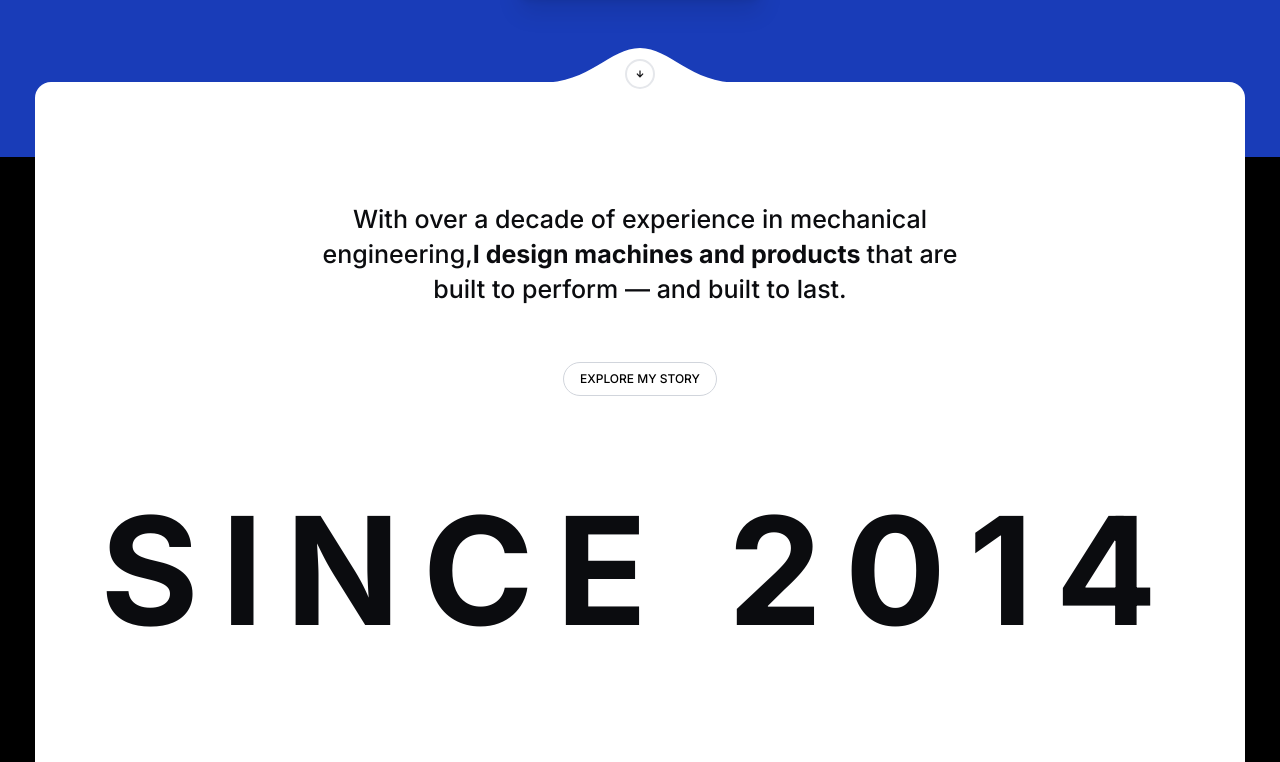
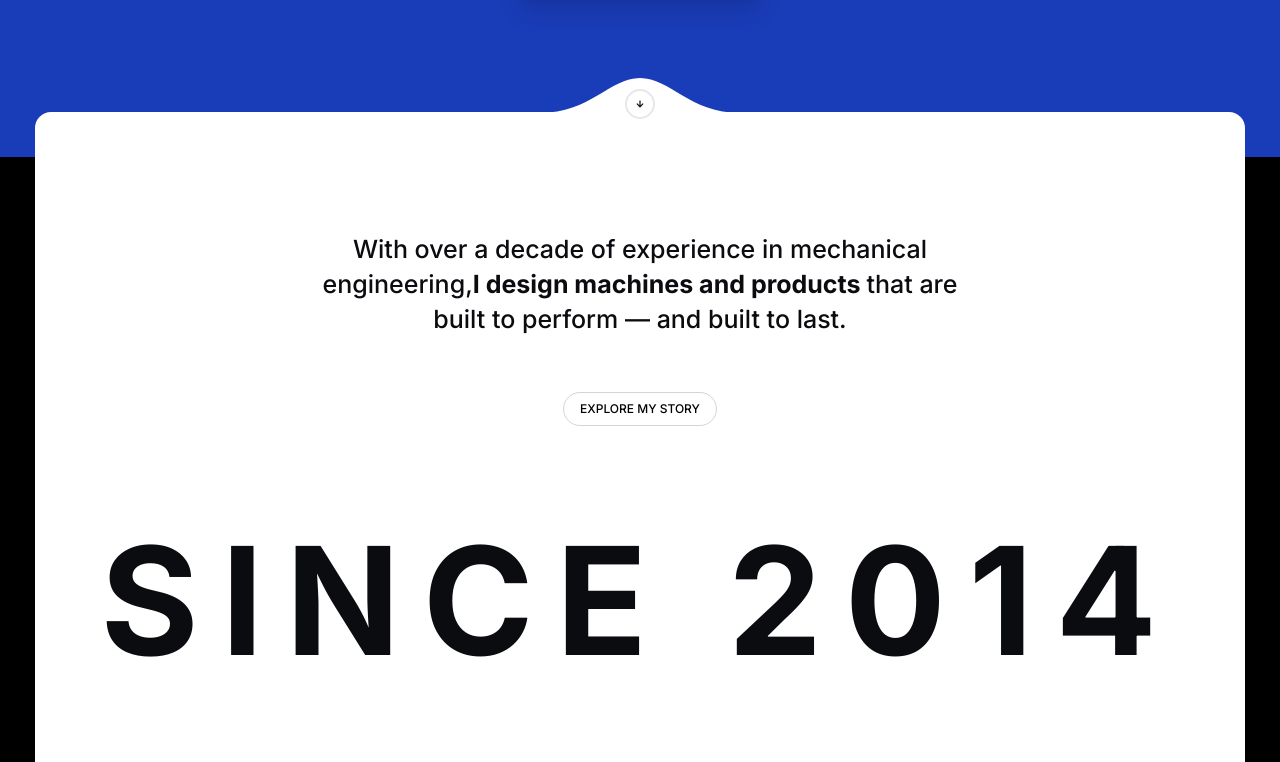
Before and after one commit to minidukalhara14/creative-portfolio, a React (Vite) app: page / in a window 1280 px wide. Shown: the part 638-1400 px from the top of the page. Built offline with nearby package versions, Linux system fonts and the light colour scheme; no server answers.

Commit message:
mt fixed

```diff
--- a/src/components/common/Intro.jsx
+++ b/src/components/common/Intro.jsx
@@ -10,7 +10,7 @@ export default function Intro() {
         <div className="w-full md:w-[calc(100vw-70px)] rounded-2xl text-primary flex justify-center items-center relative px-4 md:px-0">
 
 
-            <div id="intro" className="w-full lg:h-[calc(100vh+30px)] absolute -top-[80px] bg-secondary flex items-center flex-col rounded-2xl relative pb-12 md:pb-0">
+            <div id="intro" className="w-full lg:h-[calc(100vh+30px)] absolute -top-[50px] bg-secondary flex items-center flex-col rounded-2xl relative pb-12 md:pb-0">
 
 
               <div className="absolute -top-[34px] w-[160px] sm:w-[200px] h-[35px] text-white flex items-center justify-center">
```
